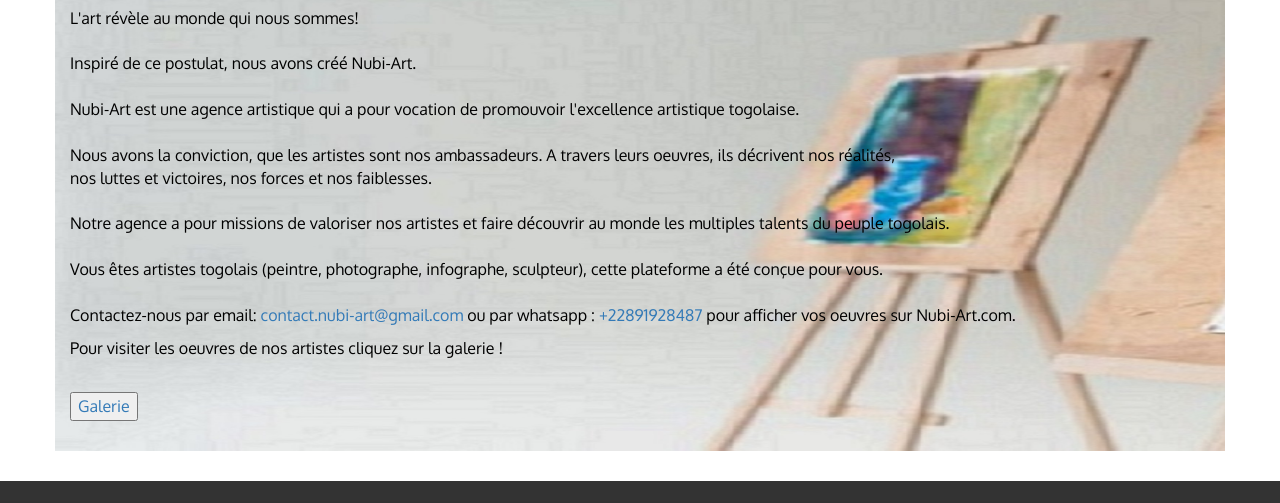
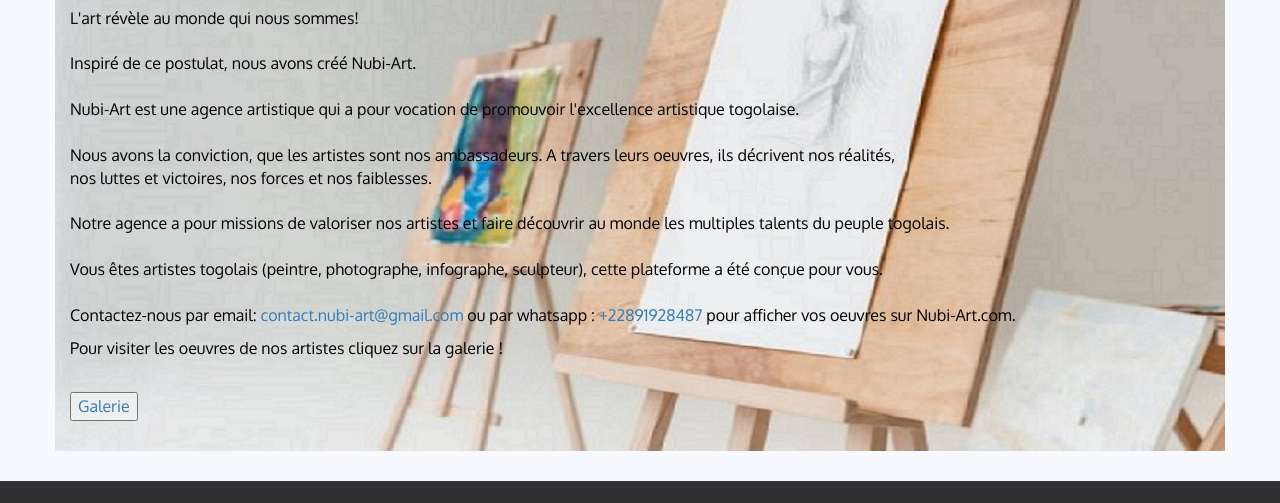
Before and after one commit to cryptososso/Nubi-Art, a plain HTML site: page A-propos.html in a window 1280 px wide. Shown: the part 262-765 px from the top of the page. Drawn offline with Linux system fonts and the light colour scheme.

Commit message:
sauvegarde

```diff
--- a/css/style-apropos.css
+++ b/css/style-apropos.css
@@ -1,8 +1,8 @@
 body{
-	background-color:#F8F8FF:;
+	background-color:#F8F8FF;
 	font-family: 'Oxygen', sans-serif;
 	color: black;
-	font-size: 16px;
+    font-size: 16px;
 }
 
 #header-nav{
@@ -88,10 +88,11 @@ text-decoration: none;
 
 #main-content{
     background: url('../img/chevalet-1600.jpg') no-repeat;
-    background-size: 200% 100%;
+    background-size: 100% 100%;
     padding-bottom: 30px;
     margin-bottom: 20px;
 }
+
 
 .panel-footer{
 	margin-top: 30px;
```
